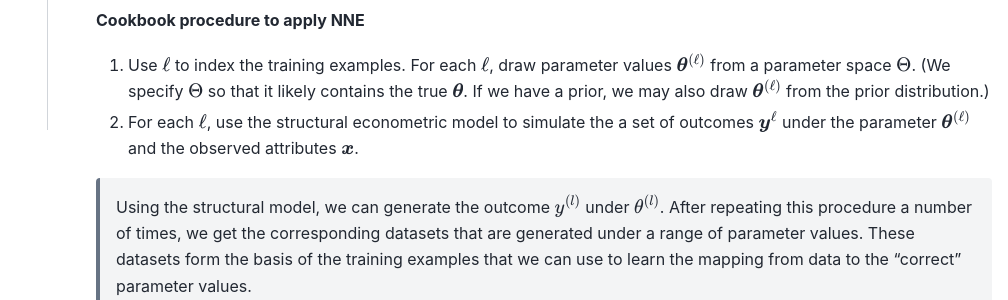
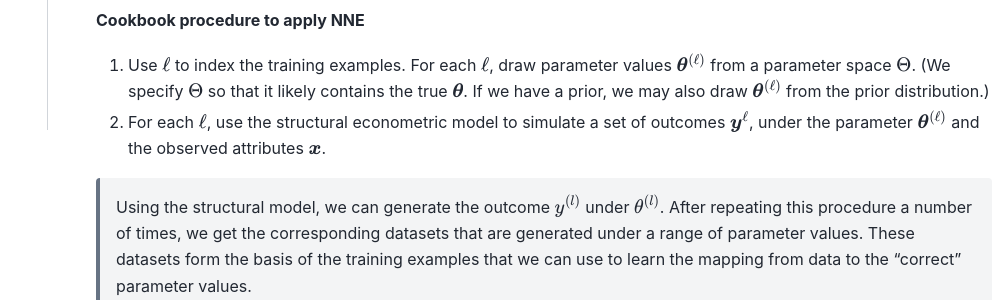
Before and after one commit to nnehome/nnehome.github.io, a Sphinx documentation site: the page built from docs/source/home/home.rst, in a window 1280 px wide. Shown: the part 1739-2039 px from the top of the page, without its empty margins (272-1280 px from the left). Built offline with Sphinx 7.4.7 and the PyData theme 0.15.4, drawn with Linux system fonts in a browser that asks for light colours.

Commit message:
some change

```diff
--- a/docs/source/home/home.rst
+++ b/docs/source/home/home.rst
@@ -60,7 +60,7 @@ Procedure
 
 1. Use :math:`\ell` to index the training examples. For each :math:`\ell`, draw parameter values :math:`\boldsymbol{\theta}^{(\ell)}` from a parameter space :math:`\Theta`. (We specify :math:`\Theta` so that it likely contains the true :math:`\boldsymbol{\theta}`. If we have a prior, we may also draw :math:`\boldsymbol{\theta}^{(\ell)}` from the prior distribution.)
 
-2. For each :math:`\ell`, use the structural econometric model to simulate the a set of outcomes :math:`\boldsymbol{y}^{\ell}` under the parameter :math:`\boldsymbol{\theta}^{(\ell)}` and the observed attributes :math:`\boldsymbol{x}`.
+2. For each :math:`\ell`, use the structural econometric model to simulate a set of outcomes :math:`\boldsymbol{y}^{\ell}`, under the parameter :math:`\boldsymbol{\theta}^{(\ell)}` and the observed attributes :math:`\boldsymbol{x}`.
 
  Using the structural model, we can generate the outcome :math:`y^{(l)}` under :math:`\theta^{(l)}`. After repeating this procedure a number of times, we get the corresponding datasets that are generated under a range of parameter values. These datasets form the basis of the training examples that we can use to learn the mapping from data to the "correct" parameter values.
 
```
